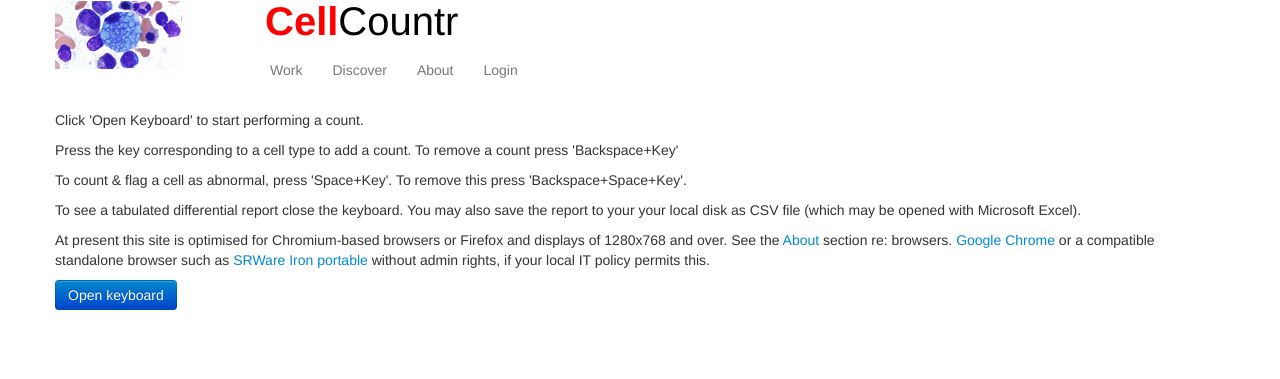
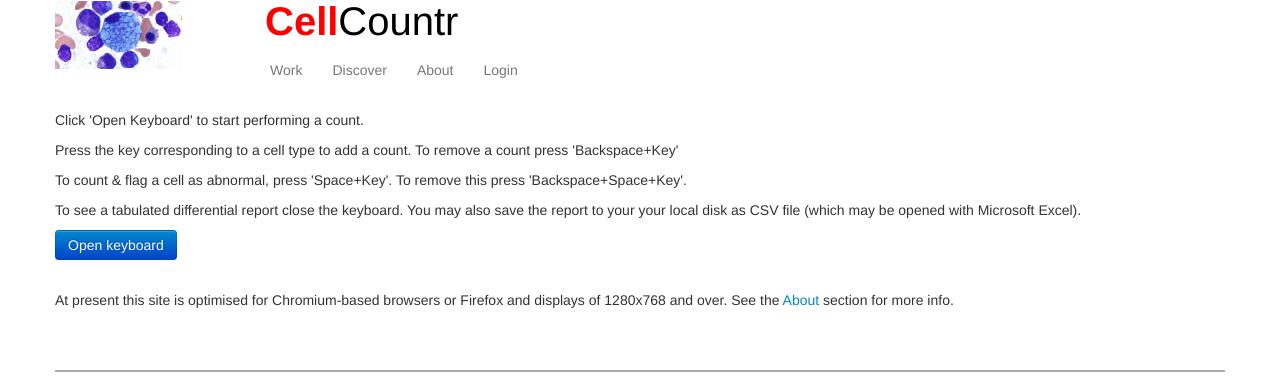
Before and after one commit to cellcounter/cellcounter, a Django app: template cellcounter/main/templates/main/submit.html in a window 1280 px wide. Shown: the part 13-392 px from the top of the page. Run offline with Django 3.2, Linux system fonts and the light colour scheme; the template is opened without the code that fills it, so the values that code supplies are empty; some libraries are stand-ins or nearby versions.

Commit message:
add browser compatibility info

```diff
--- a/cellcounter/main/templates/main/about.html
+++ b/cellcounter/main/templates/main/about.html
@@ -12,6 +12,8 @@
 <p>For updates and new features be sure to follow us on twitter <a href="https://twitter.com/cellcountr" class="twitter-follow-button" data-show-count="false">@cellcountr</a>
 <script>!function(d,s,id){var js,fjs=d.getElementsByTagName(s)[0];if(!d.getElementById(id)){js=d.createElement(s);js.id=id;js.src="//platform.twitter.com/widgets.js";fjs.parentNode.insertBefore(js,fjs);}}(document,"script","twitter-wjs");</script></p>
 
+<p>At present this site is optimised for Chromium-based browsers or Firefox and displays of 1280x768 and over. We plan to broaden compatibility with other browsers and screen resolutions in the near future. In the meantime you may be able to install <a href="https://www.google.com/intl/en/chrome/browser/index.html#eula">Google Chrome</a> or a related standalone browser such as <a href="http://www.srware.net/downloads/IronPortable.zip">SRWare Iron portable</a> without administrative rights if your local IT policy permits this.</p>
+
 <p>A standalone basic speadsheet version of the diff counter is also available to download: <a href="https://dl.dropbox.com/u/640094/Diff%20Calculator_Public.xls">Diff Calculator_Public.xls</a></p>
 
 <p>The source code can currently be found here: <a href="https://github.com/oghm2/cellcounter">https://github.com/oghm2/cellcounter</a>. The code is free to download and is released under the MIT License. Details can be found on the Github repository.</p>
--- a/cellcounter/main/templates/main/discover.html
+++ b/cellcounter/main/templates/main/discover.html
@@ -3,7 +3,7 @@
 {% block content %}
 
 <h2>Discover&hellip;</h2>
-<p><span class="logocellsmall">Cell</span><span class="logocountsmall">Countr</span> intends to allow users to explore images in a innovative, educational and exciting ways. However we have not quite built anything yet &hellip; so in the mean time, here are a few links to useful image banks.</p>
+<p><span class="logocellsmall">Cell</span><span class="logocountsmall">Countr</span> intends to allow users to explore images in a innovative, educational and exciting ways. However we have not quite built anything yet &hellip; so in the meantime, here are a few links to useful image banks.</p>
 
 <div id="discover">
 <h3><a href = "http://www.hematologyatlas.com/principalpage.htm">HaematologyAtlas.com</a></h3>
--- a/cellcounter/main/templates/main/submit.html
+++ b/cellcounter/main/templates/main/submit.html
@@ -23,7 +23,6 @@ var notloggedin=true;
 <p>To count &amp; flag a cell as abnormal, press 'Space+Key'. To remove this press 'Backspace+Space+Key'.<!--  Should you wish to see example images of the cells in question, press 'Shift+Key'.  To close the keyboard, click on the grey area outside the keyboard.  Once you have completed a count, fill in the remaining information in the form below, and click 'Submit'.--></p>
 
 <p>To see a tabulated differential report close the keyboard. You may also save the report to your your local disk as CSV file (which may be opened with Microsoft Excel).</p>
-<p>At present this site is optimised for Chromium-based browsers or Firefox and displays of 1280x768 and over. See the <a href="/about/">About</a> section re: browsers. <a href="https://www.google.com/intl/en/chrome/browser/index.html#eula">Google Chrome</a> or a compatible standalone browser such as <a href="http://www.srware.net/downloads/IronPortable.zip">SRWare Iron portable</a> without admin rights, if your local IT policy permits this.</p>
 
 {% include "main/keyboard_snippet.html" %}
 
@@ -64,4 +63,7 @@ var notloggedin=true;
 </form>
 {% endcomment %}
 
+<p>&nbsp;</p>
+<p>At present this site is optimised for Chromium-based browsers or Firefox and displays of 1280x768 and over. See the <a href="/about/">About</a> section for more info.</p>
+
 {% endblock %}
```
